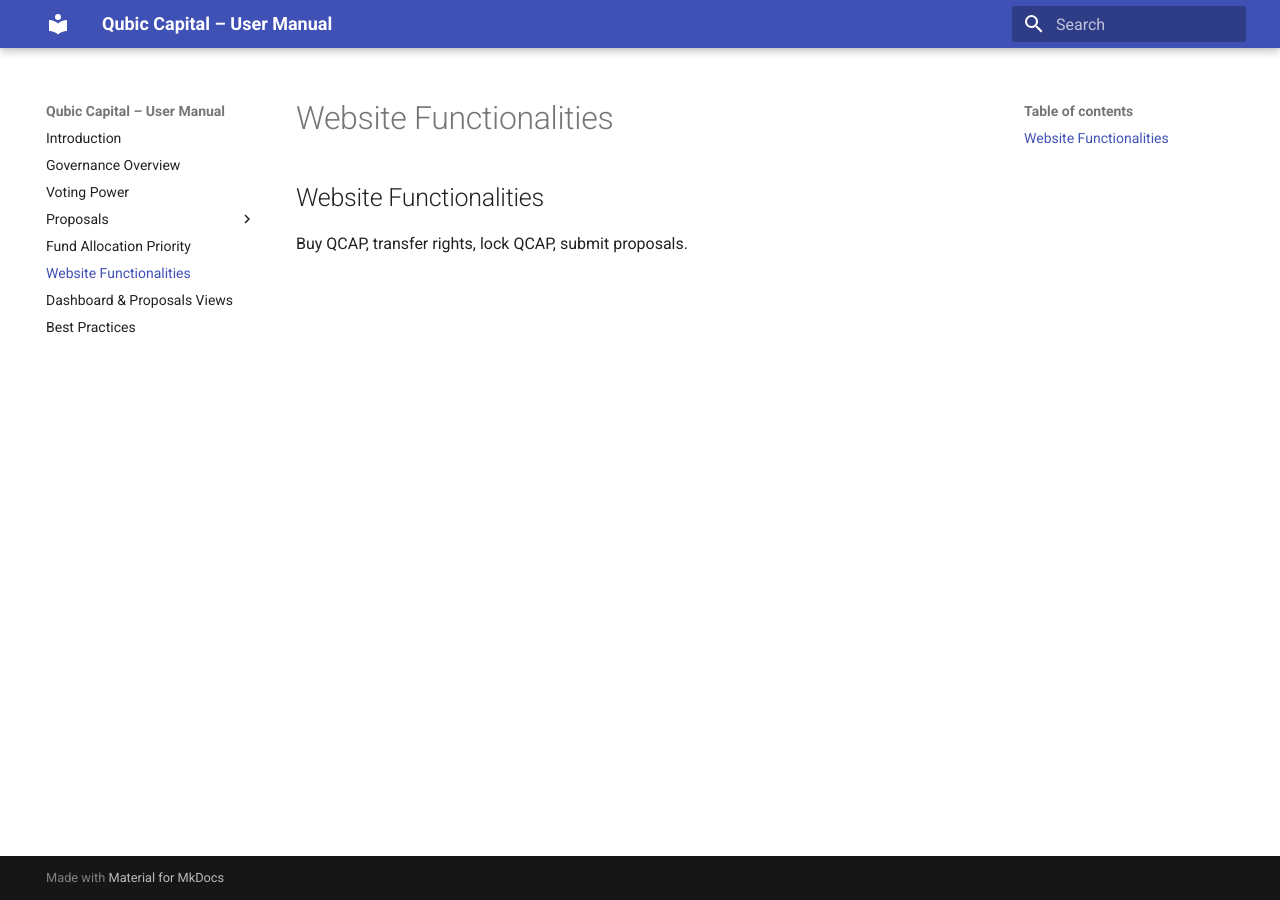
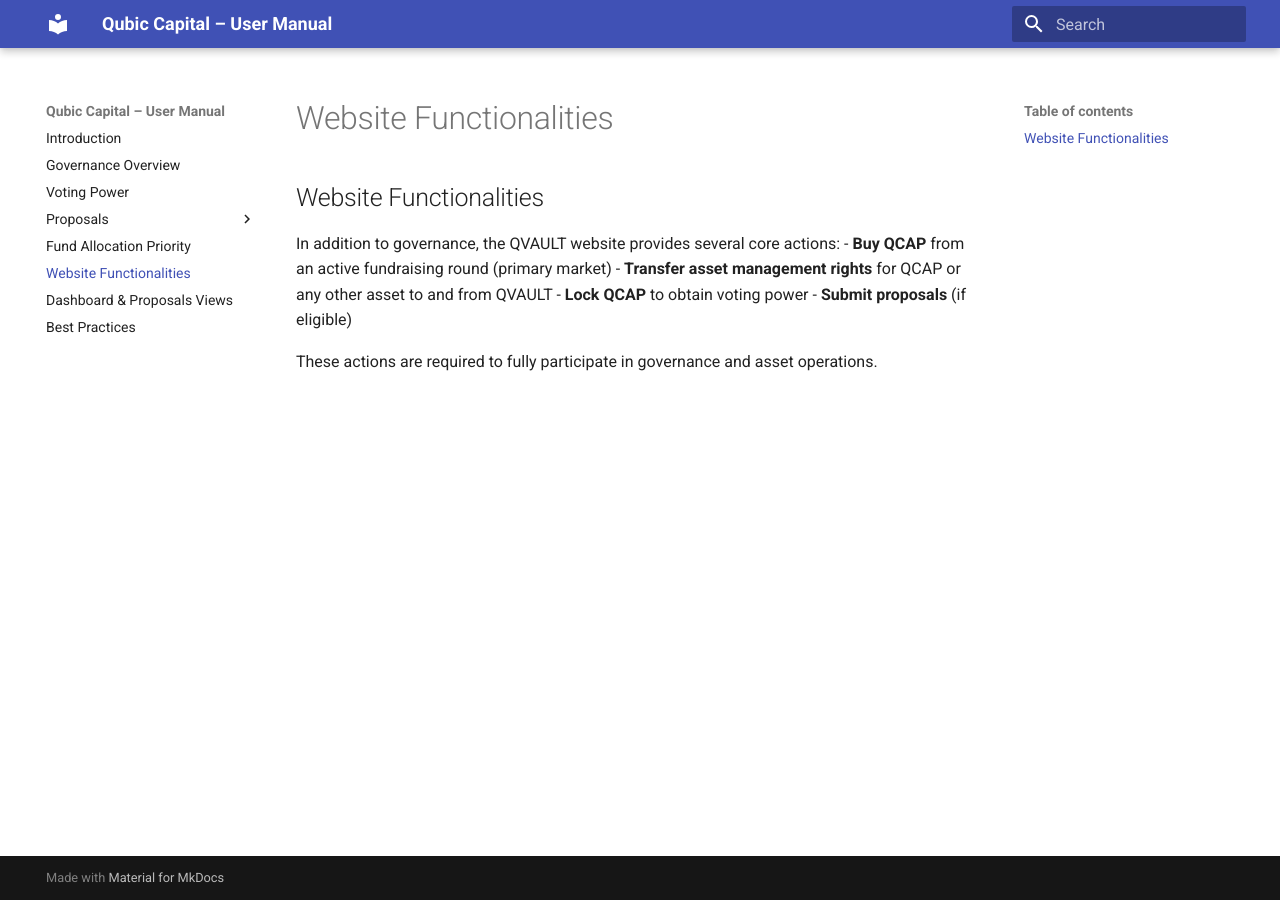
Before and after one commit to HermanToothrot10/qubic-capital-manual, an MkDocs documentation site: the page built from docs/website-features.md, in a window 1280 px wide. Built offline with MkDocs 1.6.1 and Material for MkDocs 9.7.7, drawn with Linux system fonts in a browser that asks for light colours.

Commit message:
Update website-features.md

```diff
--- a/docs/website-features.md
+++ b/docs/website-features.md
@@ -1,3 +1,9 @@
 ## Website Functionalities
 
-Buy QCAP, transfer rights, lock QCAP, submit proposals.
+In addition to governance, the QVAULT website provides several core actions:
+- **Buy QCAP** from an active fundraising round (primary market)
+- **Transfer asset management rights** for QCAP or any other asset to and from QVAULT
+- **Lock QCAP** to obtain voting power
+- **Submit proposals** (if eligible)
+
+These actions are required to fully participate in governance and asset operations.
```
